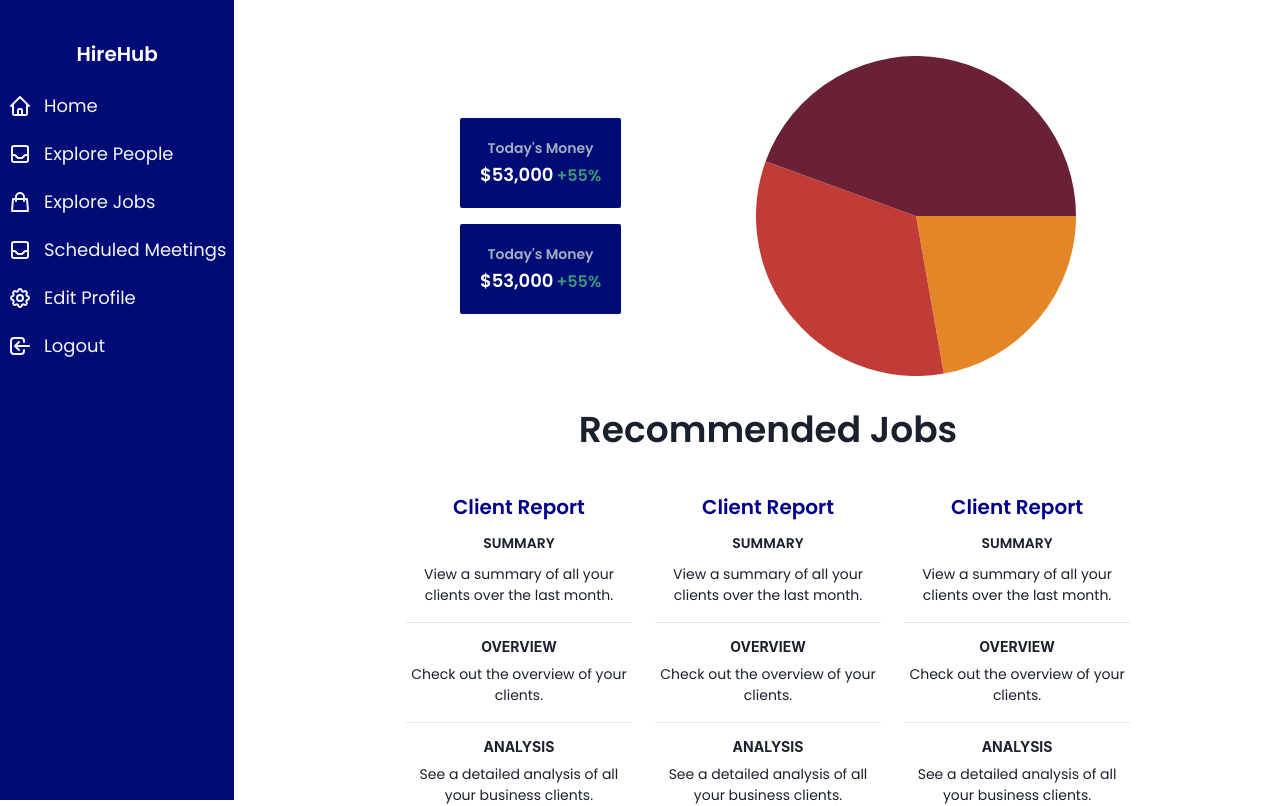
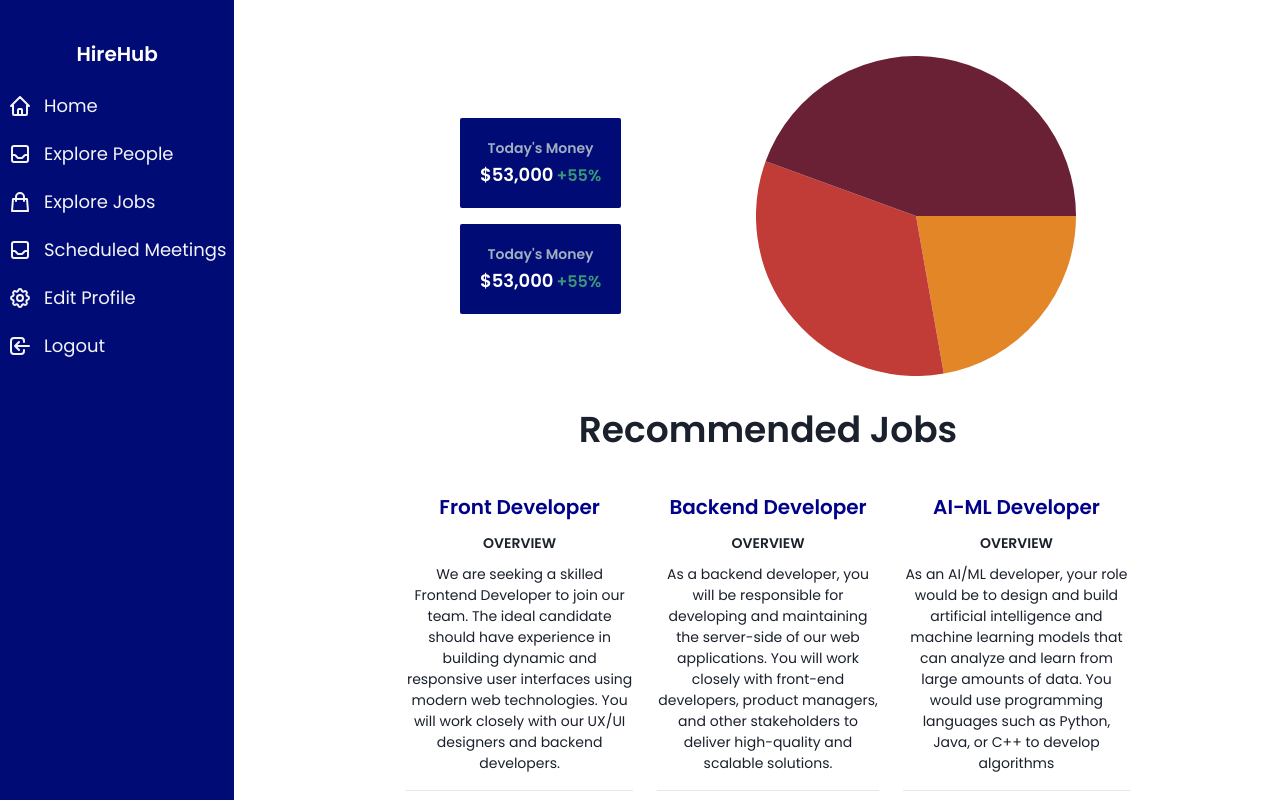
Before and after one commit to darshm1029/Boys.js_loc5.0, a React (Create React App) app in the folder frontend/: page /userdashboard in a window 1280 px wide. Shown: the top 806 px of the page. Built offline with nearby package versions, Linux system fonts and the light colour scheme.

Commit message:
Job desc

```diff
--- a/frontend/src/components/Navbar.jsx
+++ b/frontend/src/components/Navbar.jsx
@@ -9,7 +9,7 @@ export default function Navbar() {
         <div>
           <div className="flex items-center justify-between py-3 md:py-5 ">
             <a href="javascript:void(0)">
-              <h2 className="text-2xl font-bold text-white">Hireddd</h2>
+              <h2 className="text-2xl font-bold text-white">HireHub</h2>
             </a>
             <div className="md:hidden">
               <button
--- a/frontend/src/pages/User/UserDashboard.jsx
+++ b/frontend/src/pages/User/UserDashboard.jsx
@@ -136,7 +136,7 @@ const UserDashboard = () => {
                       fontFamily="poppins"
                       textColor="darkblue"
                     >
-                      Client Report
+                      Front Developer
                     </Heading>
                   </CardHeader>
 
@@ -149,27 +149,26 @@ const UserDashboard = () => {
                           padding={1}
                           fontFamily="poppins"
                         >
-                          Summary
+                          Overview
                         </Heading>
                         <Text pt="2" fontSize="sm" fontFamily="poppins">
-                          View a summary of all your clients over the last
-                          month.
+                        We are seeking a skilled Frontend Developer to join our team. The ideal candidate should have experience in building dynamic and responsive user interfaces using modern web technologies. You will work closely with our UX/UI designers and backend developers.
                         </Text>
                       </Box>
                       <Box>
                         <Heading size="xs" textTransform="uppercase">
-                          Overview
+                          Stipend
                         </Heading>
                         <Text pt="2" fontSize="sm" fontFamily="poppins">
-                          Check out the overview of your clients.
+                          1500$
                         </Text>
                       </Box>
                       <Box>
                         <Heading size="xs" textTransform="uppercase">
-                          Analysis
+                          Duration
                         </Heading>
                         <Text pt="2" fontSize="sm" fontFamily="poppins">
-                          See a detailed analysis of all your business clients.
+                          3 Months - 6 Months
                         </Text>
                       </Box>
                     </Stack>
@@ -183,7 +182,7 @@ const UserDashboard = () => {
                       fontFamily="poppins"
                       textColor="darkblue"
                     >
-                      Client Report
+                      Backend Developer
                     </Heading>
                   </CardHeader>
 
@@ -196,27 +195,26 @@ const UserDashboard = () => {
                           padding={1}
                           fontFamily="poppins"
                         >
-                          Summary
+                          Overview
                         </Heading>
                         <Text pt="2" fontSize="sm" fontFamily="poppins">
-                          View a summary of all your clients over the last
-                          month.
+                        As a backend developer, you will be responsible for developing and maintaining the server-side of our web applications. You will work closely with front-end developers, product managers, and other stakeholders to deliver high-quality and scalable solutions.
                         </Text>
                       </Box>
                       <Box>
                         <Heading size="xs" textTransform="uppercase">
-                          Overview
+                          Stipend
                         </Heading>
                         <Text pt="2" fontSize="sm" fontFamily="poppins">
-                          Check out the overview of your clients.
+                          2000$
                         </Text>
                       </Box>
                       <Box>
                         <Heading size="xs" textTransform="uppercase">
-                          Analysis
+                          Duration
                         </Heading>
                         <Text pt="2" fontSize="sm" fontFamily="poppins">
-                          See a detailed analysis of all your business clients.
+                          6 Months
                         </Text>
                       </Box>
                     </Stack>
@@ -230,7 +228,7 @@ const UserDashboard = () => {
                       fontFamily="poppins"
                       textColor="darkblue"
                     >
-                      Client Report
+                      AI-ML Developer
                     </Heading>
                   </CardHeader>
 
@@ -243,27 +241,26 @@ const UserDashboard = () => {
                           padding={1}
                           fontFamily="poppins"
                         >
-                          Summary
+                          Overview
                         </Heading>
                         <Text pt="2" fontSize="sm" fontFamily="poppins">
-                          View a summary of all your clients over the last
-                          month.
+                        As an AI/ML developer, your role would be to design and build artificial intelligence and machine learning models that can analyze and learn from large amounts of data. You would use programming languages such as Python, Java, or C++ to develop algorithms
                         </Text>
                       </Box>
                       <Box>
                         <Heading size="xs" textTransform="uppercase">
-                          Overview
+                          Stipend
                         </Heading>
                         <Text pt="2" fontSize="sm" fontFamily="poppins">
-                          Check out the overview of your clients.
+                          1000$
                         </Text>
                       </Box>
                       <Box>
                         <Heading size="xs" textTransform="uppercase">
-                          Analysis
+                          Duration
                         </Heading>
                         <Text pt="2" fontSize="sm" fontFamily="poppins">
-                          See a detailed analysis of all your business clients.
+                          6 Months - 8 Months
                         </Text>
                       </Box>
                     </Stack>
@@ -325,6 +322,7 @@ const UserDashboard = () => {
                       budget="test"
                       progression="test"
                       lastItem={true}
+                      textColor="black"
                     />
                     <DashboardTableRow
                       name="test"
```
Also changed, not shown: frontend/src/assets/logo-modified.png (added).
